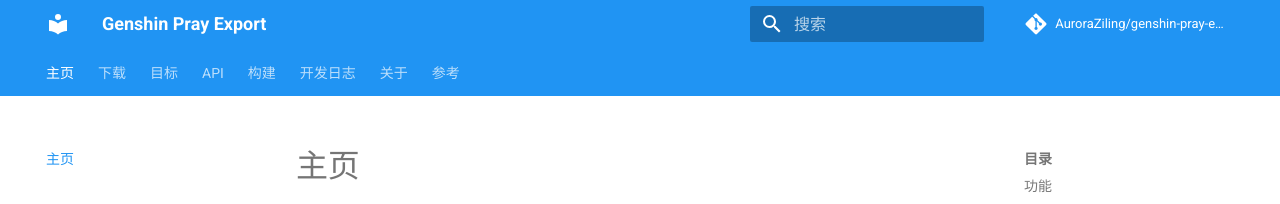
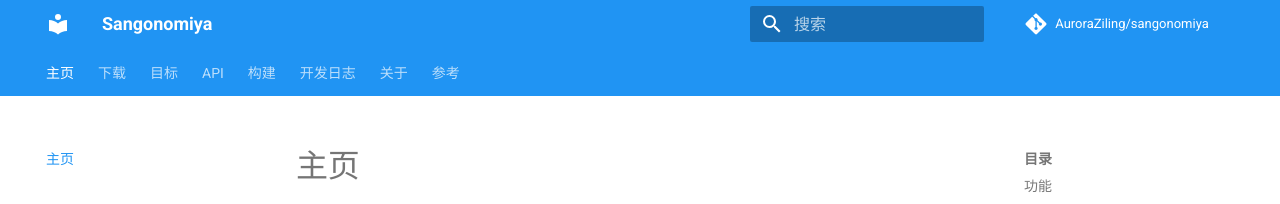
Before and after one commit to AuroraZiling/sangonomiya, an MkDocs documentation site: the page built from docs/docs/index.md, in a window 1280 px wide. Shown: the top 204 px of the page. Built offline with MkDocs 1.6.1 and Material for MkDocs 9.7.7, drawn with Linux system fonts in a browser that asks for light colours; comment, search, counter and statistics services are not loaded.

Commit message:
Name changed

```diff
--- a/docs/mkdocs.yml
+++ b/docs/mkdocs.yml
@@ -1,6 +1,6 @@
-site_name: Genshin Pray Export
-repo_url: https://github.com/AuroraZiling/genshin-pray-export
-repo_name: AuroraZiling/genshin-pray-export
+site_name: Sangonomiya
+repo_url: https://github.com/AuroraZiling/sangonomiya
+repo_name: AuroraZiling/sangonomiya
 edit_uri: ""
 theme:
   name: material
```
Also changed, not shown: 2 other files.
